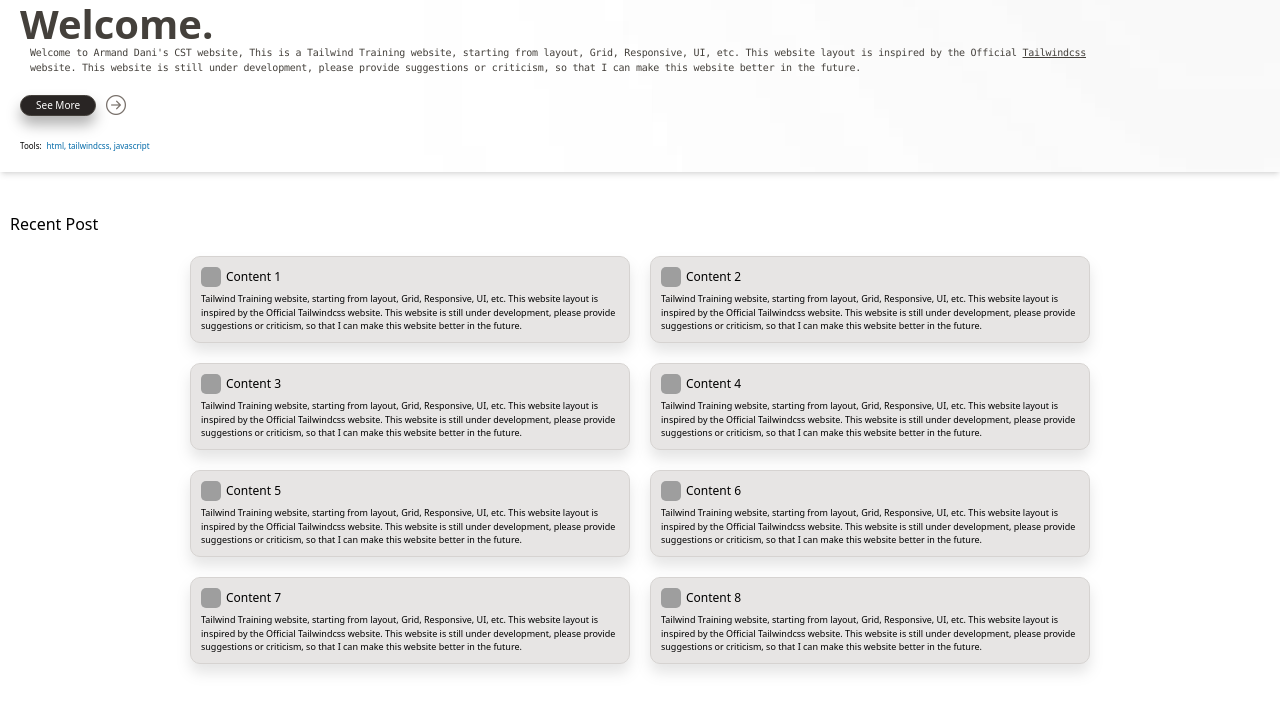
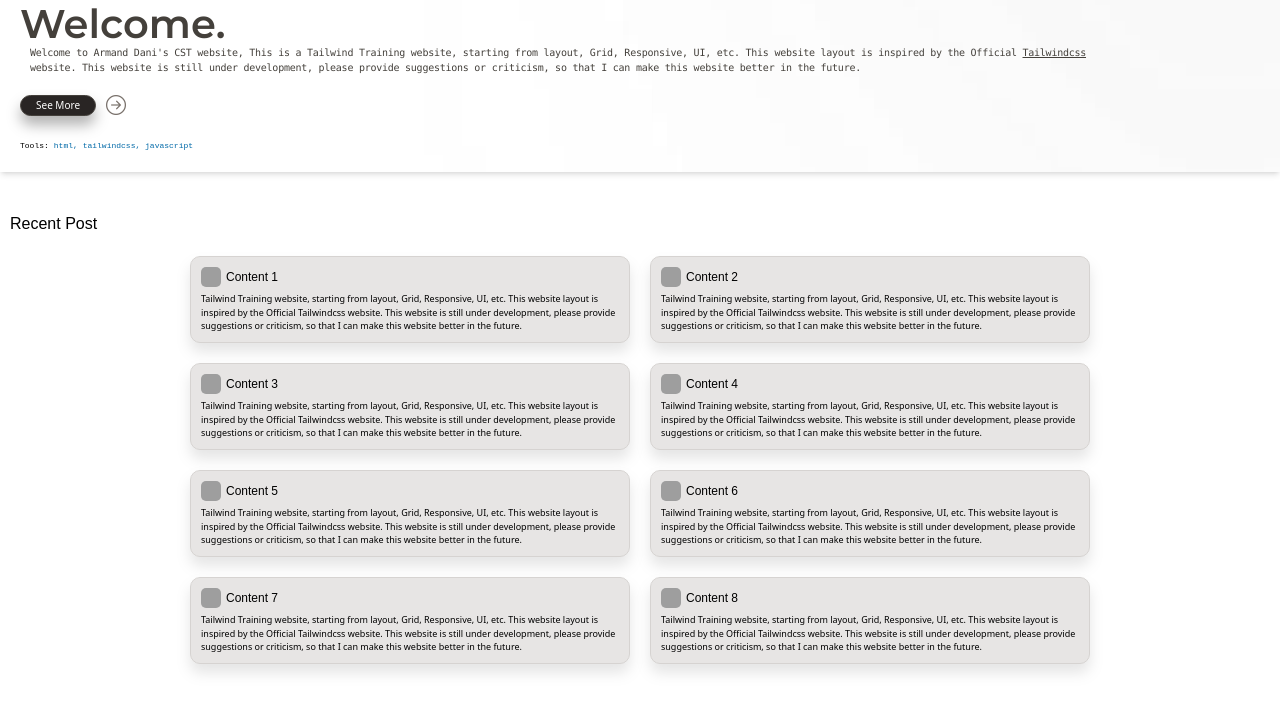
Before and after one commit to naoconi/vsSccc88783XXccfs2000, a website: page index.html in a window 1280 px wide. Shown: the part 66-778 px from the top of the page. Drawn offline with nearby package versions, Linux system fonts and the light colour scheme; grey boxes are pictures that could not be loaded; a web font is replaced by a local one.

Commit message:
Update index.html

```diff
--- a/index.html
+++ b/index.html
@@ -3,7 +3,7 @@
 <head>
     <meta charset="UTF-8">
     <meta name="viewport" content="width=device-width, initial-scale=1.0">
-    <!-- <link rel="stylesheet" href="/src/output.css"> -->
+    <link rel="stylesheet" href="/src/output.css">
     <link rel="stylesheet" href="/src/style.css">
     <link rel="stylesheet" href="https://cdnjs.cloudflare.com/ajax/libs/font-awesome/4.7.0/css/font-awesome.min.css">
     <link rel="stylesheet" href="https://cdn.jsdelivr.net/npm/bootstrap-icons@1.11.2/font/bootstrap-icons.min.css">
```
